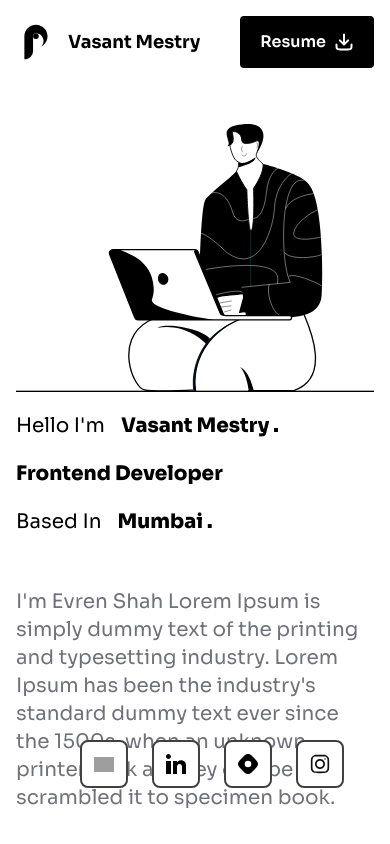
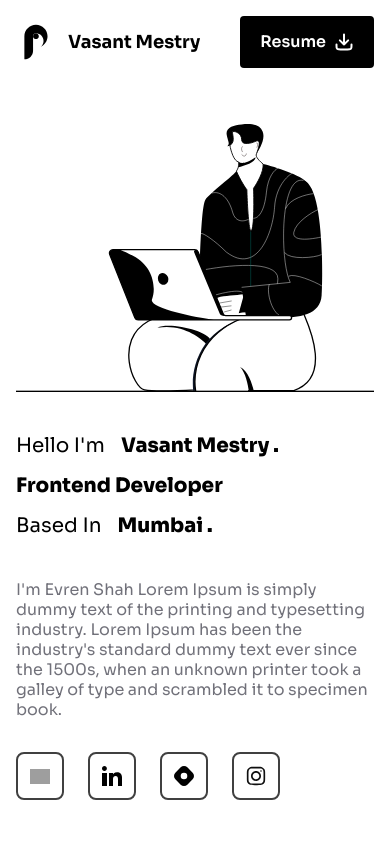
Before and after one commit to Vasant-Mestry-11/vasant-mestry-portfolio, a React (Vite) app: page / in a window 390 px wide. Shown: the top 844 px of the page. Built offline with nearby package versions, Linux system fonts and the light colour scheme; grey boxes are pictures that could not be loaded.

Commit message:
:zap: :lipstick: :iphone: Hero banner

```diff
--- a/src/sections/Hero.jsx
+++ b/src/sections/Hero.jsx
@@ -8,25 +8,30 @@ import InstagramIcon from "../assets/instagram.svg";
 
 const Hero = () => {
   return (
-    <section className="grid md:grid-cols-2 gap-5 relative">
-      <div className="flex flex-col gap-5 order-2 md:order-1">
+    <section className="flex flex-col-reverse md:flex-row gap-10 items-center">
+      <div className="flex flex-col-reverse md:flex-row gap-10">
+        <div className="flex flex-col gap-8 md:w-[70%]">
+          <div className="flex flex-col gap-3">
             <VariableWeightText
               regularText={`Hello I'm`}
               extraBoldText="Vasant Mestry ."
             />
-        <VariableWeightText extraBoldText="Frontend Developer" regularText="" />
-        <VariableWeightText regularText={`Based In`} extraBoldText="Mumbai ." />
-        <p className="text-zinc-500 mt-8 text-xl">
+            <VariableWeightText
+              extraBoldText="Frontend Developer"
+              regularText=""
+            />
+            <VariableWeightText
+              regularText={`Based In`}
+              extraBoldText="Mumbai ."
+            />
+          </div>
+          <p className="text-zinc-500 mt-2 text-md">
             {`I'm Evren Shah Lorem Ipsum is simply dummy text of the printing and
           typesetting industry. Lorem Ipsum has been the industry's standard
           dummy text ever since the 1500s, when an unknown printer took a galley
           of type and scrambled it to specimen book.`}
           </p>
-      </div>
-      <div className="order-1 md:order-2">
-        <img src={HeroImage} alt="hero" />
-      </div>
-      <div className="absolute bottom-16 left-20 flex gap-6">
+          <div className="mb-2 left-4 flex gap-6 ">
             <IconButton
               icon={GithubIcon}
               link={`https://github.com/Vasant-Mestry-11`}
@@ -44,6 +49,11 @@ const Hero = () => {
               link={`https://www.instagram.com/_vasantmestry_/`}
             />
           </div>
+        </div>
+        <div>
+          <img src={HeroImage} alt="hero" />
+        </div>
+      </div>
     </section>
   );
 };
```
Lines whose indentation alone changed are shown as unchanged.
